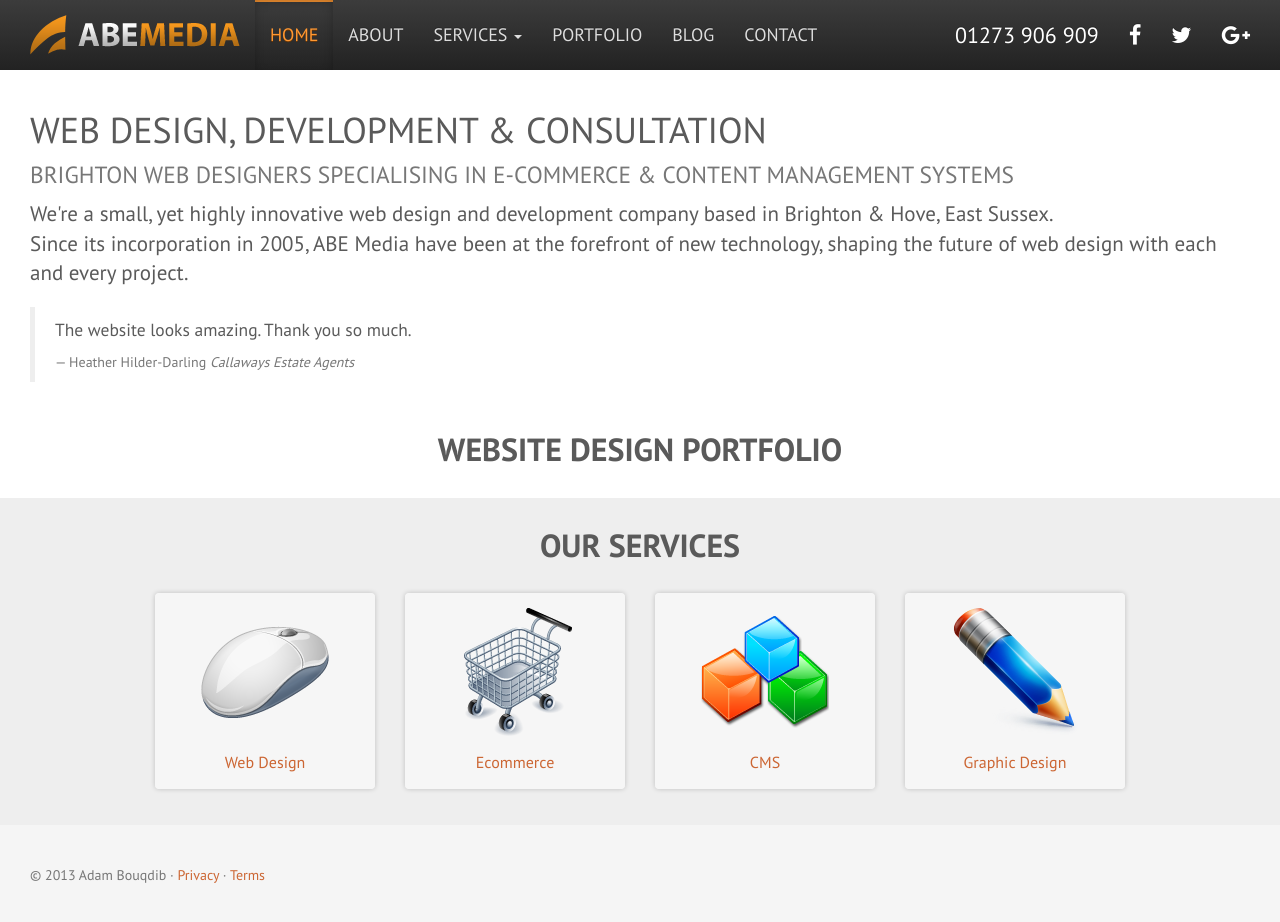
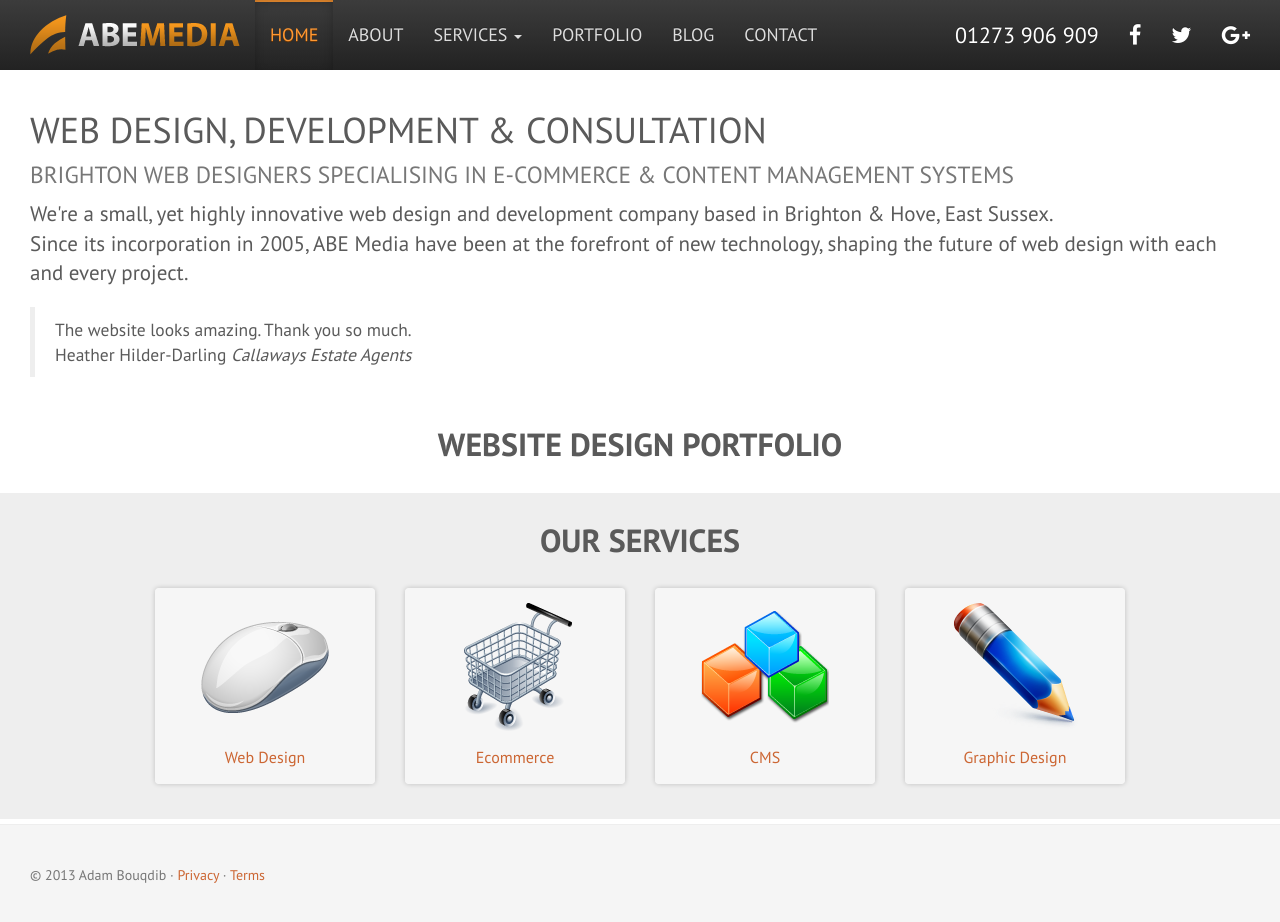
Before and after one commit to abemedia/abemedia.github.io, a Jekyll site: the page built from index.md, in a window 1280 px wide and 925 px high. Shown: the top 922 px of the window. Built offline with Jekyll 4.4.1, drawn with Linux system fonts in a browser that asks for light colours; nearby versions of some CDN libraries.

Commit message:
Update and rename index.html to index.md

```diff
--- a/index.html
+++ b/index.md
@@ -23,7 +23,5 @@
 <p class="lead">We're a small, yet highly innovative web design and development company based in Brighton &amp; Hove, East Sussex.<br>
 Since its incorporation in 2005, ABE Media have been at the forefront of new technology, shaping the future of web design with each and every project.</p>
 
-<blockquote>
-  <p>The website looks amazing. Thank you so much.</p>
-  <small>Heather Hilder-Darling <cite title="Callaways Estate Agents">Callaways Estate Agents</cite></small>
-</blockquote>
+> The website looks amazing. Thank you so much.
+Heather Hilder-Darling <cite title="Callaways Estate Agents">Callaways Estate Agents
```
